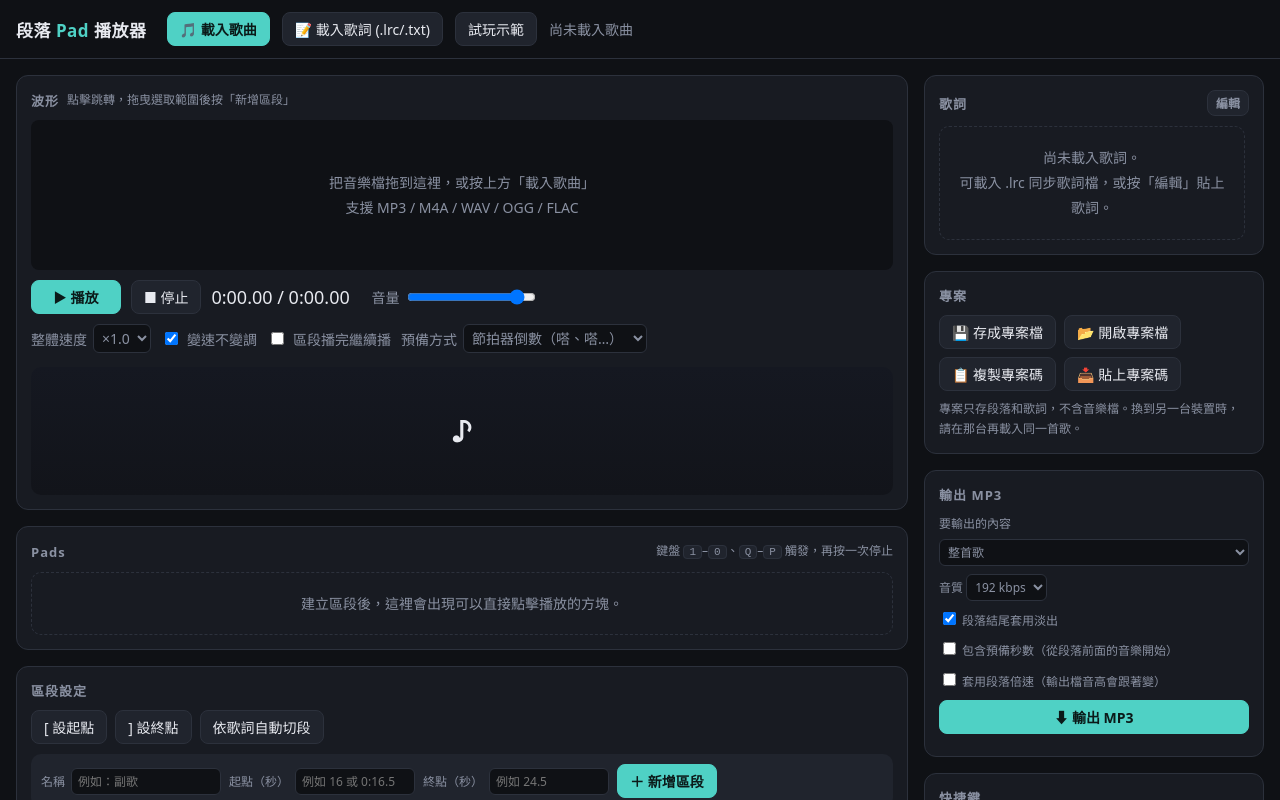
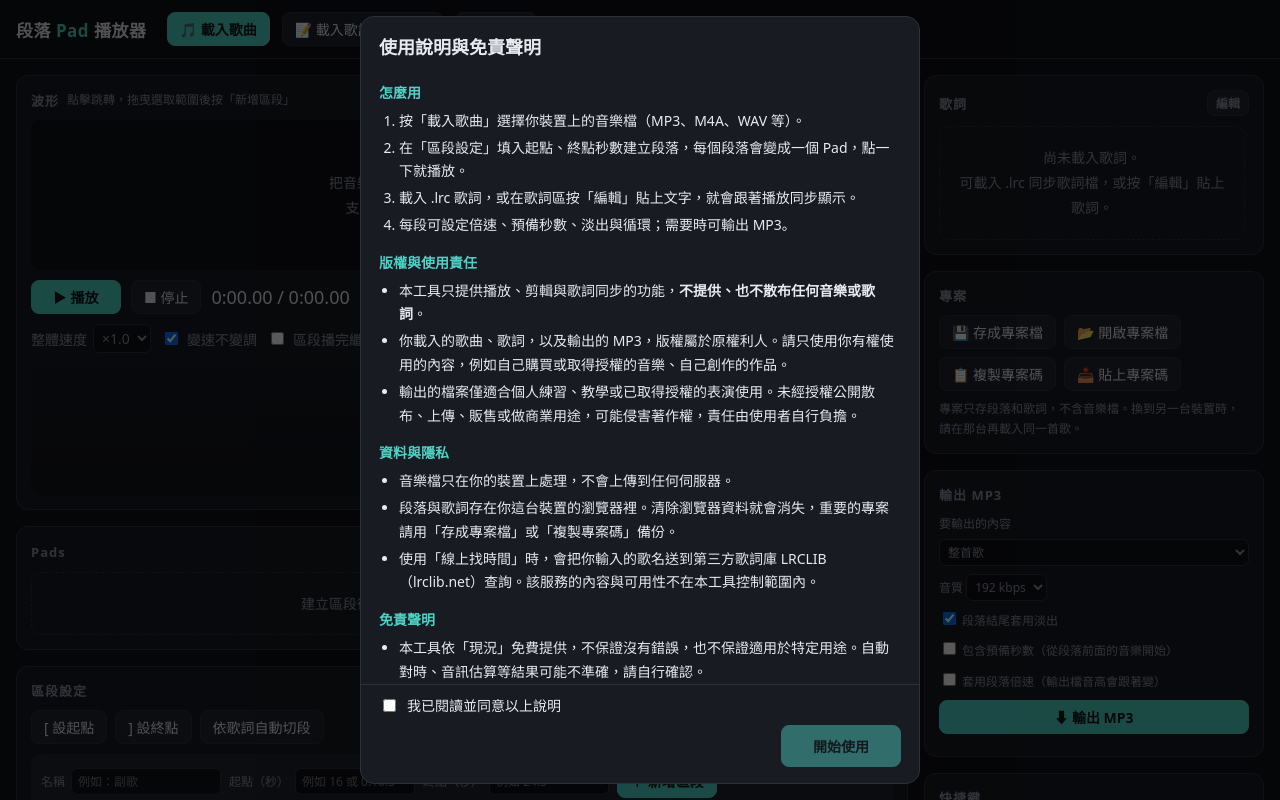
Before and after one commit to qdadamisun-del/mvplaypad, a plain HTML site: page index.html in a window 1280 px wide. Shown: the top 800 px of the page. Drawn offline with Linux system fonts and the light colour scheme.

Commit message:
Add usage notes, disclaimer and credits
Co-Authored-By: Claude Opus 5.5 <noreply@anthropic.com>
Claude-Session: https://claude.ai/code/session_01XbEeCU7549hbDBgiFsFpeB

```diff
--- a/index.html
+++ b/index.html
@@ -142,6 +142,21 @@ select.rateSel{background:var(--bg);border:1px solid var(--line);border-radius:6
   .newSeg input,#newName{width:100%;flex:1}
   .newSeg #addSeg{width:100%}
 }
+.appFoot{display:flex;flex-wrap:wrap;text-align:center;justify-content:center;gap:4px 14px;align-items:center;color:var(--muted);font-size:12px;padding:8px 16px 24px}
+.linkBtn{background:none;border:none;color:var(--accent);text-decoration:underline;padding:4px;font-size:12px}
+.modalBack{position:fixed;inset:0;z-index:20;background:rgba(0,0,0,.65);display:flex;align-items:center;justify-content:center;
+  padding:max(16px,env(safe-area-inset-top,0px)) max(16px,env(safe-area-inset-right,0px)) max(16px,env(safe-area-inset-bottom,0px)) max(16px,env(safe-area-inset-left,0px))}
+.modal{background:var(--panel);border:1px solid var(--line);border-radius:14px;max-width:560px;width:100%;max-height:100%;display:flex;flex-direction:column;overflow:hidden}
+.modal h2{margin:0;padding:16px 18px 8px;font-size:18px}
+.modalBody{overflow:auto;padding:0 18px 8px;line-height:1.7;font-size:14px}
+.modalBody h3{font-size:14px;color:var(--accent);margin:14px 0 4px}
+.modalBody ul,.modalBody ol{margin:0;padding-left:20px}
+.modalBody li{margin:3px 0}
+.agreeRow{display:flex;gap:8px;align-items:center;padding:10px 18px;border-top:1px solid var(--line)}
+.modalBtns{display:flex;justify-content:flex-end;padding:0 18px 16px}
+.modalBtns button{min-width:120px;padding:10px 16px}
+.modalBtns button:disabled{opacity:.45;cursor:not-allowed}
+@media (max-width:700px){ .appFoot{padding-bottom:90px} }
 .stampBar{display:none;background:rgba(246,173,85,.12);border:1px solid var(--accent2);border-radius:8px;padding:8px;margin-bottom:8px;font-size:12px;line-height:1.7}
 .stampBar.on{display:block}
 </style>
@@ -266,6 +281,47 @@ select.rateSel{background:var(--bg);border:1px solid var(--line);border-radius:6
     </section>
   </aside>
 </main>
+<footer class="appFoot">
+  <button id="aboutBtn" class="linkBtn">使用說明與免責聲明</button>
+  <span>段落 Pad 播放器 · 由光影哲學設計有限公司設計 · 製片：光哲設計</span>
+</footer>
+<div id="about" class="modalBack" hidden>
+  <div class="modal" role="dialog" aria-modal="true" aria-labelledby="aboutTitle">
+    <h2 id="aboutTitle">使用說明與免責聲明</h2>
+    <div class="modalBody">
+      <h3>怎麼用</h3>
+      <ol>
+        <li>按「載入歌曲」選擇你裝置上的音樂檔（MP3、M4A、WAV 等）。</li>
+        <li>在「區段設定」填入起點、終點秒數建立段落，每個段落會變成一個 Pad，點一下就播放。</li>
+        <li>載入 .lrc 歌詞，或在歌詞區按「編輯」貼上文字，就會跟著播放同步顯示。</li>
+        <li>每段可設定倍速、預備秒數、淡出與循環；需要時可輸出 MP3。</li>
+      </ol>
+      <h3>版權與使用責任</h3>
+      <ul>
+        <li>本工具只提供播放、剪輯與歌詞同步的功能，<b>不提供、也不散布任何音樂或歌詞</b>。</li>
+        <li>你載入的歌曲、歌詞，以及輸出的 MP3，版權屬於原權利人。請只使用你有權使用的內容，例如自己購買或取得授權的音樂、自己創作的作品。</li>
+        <li>輸出的檔案僅適合個人練習、教學或已取得授權的表演使用。未經授權公開散布、上傳、販售或做商業用途，可能侵害著作權，責任由使用者自行負擔。</li>
+      </ul>
+      <h3>資料與隱私</h3>
+      <ul>
+        <li>音樂檔只在你的裝置上處理，不會上傳到任何伺服器。</li>
+        <li>段落與歌詞存在你這台裝置的瀏覽器裡。清除瀏覽器資料就會消失，重要的專案請用「存成專案檔」或「複製專案碼」備份。<span class="inClaudeOnly">在 Claude 網址版中，段落也會同步到你自己的 Claude 帳號，只有你看得到。</span></li>
+        <li class="notInClaude">使用「線上找時間」時，會把你輸入的歌名送到第三方歌詞庫 LRCLIB（lrclib.net）查詢。該服務的內容與可用性不在本工具控制範圍內。</li>
+      </ul>
+      <h3>免責聲明</h3>
+      <ul>
+        <li>本工具依「現況」免費提供，不保證沒有錯誤，也不保證適用於特定用途。自動對時、音訊估算等結果可能不準確，請自行確認。</li>
+        <li>因使用本工具所造成的任何資料遺失、檔案損壞、表演失誤或其他損失，設計者（光影哲學設計有限公司）不負賠償責任。</li>
+        <li>本工具是獨立開發的作品，與任何 DJ 設備、音樂串流或軟體廠商都沒有關係，也未獲得其授權或背書。</li>
+        <li>MP3 編碼使用開源程式庫 lamejs（LGPL 授權）。</li>
+      </ul>
+      <h3>製作</h3>
+      <p style="margin:0">本工具由 <b>光影哲學設計有限公司</b> 設計<br>製片：<b>光哲設計</b></p>
+    </div>
+    <label class="agreeRow" id="agreeRow"><input type="checkbox" id="agreeChk"> 我已閱讀並同意以上說明</label>
+    <div class="modalBtns"><button id="aboutOk" class="primary">開始使用</button></div>
+  </div>
+</div>
 <div id="toast"></div>
 
 <!-- MP3 編碼器：lamejs 1.2.1（LGPL，https://github.com/zhuker/lamejs），內嵌以便離線使用 -->
@@ -1420,6 +1476,7 @@ window.addEventListener("resize",()=>{ computePeaks(); });
 window.addEventListener("keydown",e=>{
   if(e.target.matches("input[type=text],input[type=number],textarea,select")) return;
   if(e.metaKey||e.ctrlKey||e.altKey) return;
+  if(!$("about").hidden){ if(e.key==="Escape" && $("agreeRow").hidden) $("about").hidden=true; return; }
   const k=e.key.length===1?e.key.toUpperCase():e.key;
   if(k===" "){ e.preventDefault(); togglePlay(); return; }
   if(k==="T" && stamping){ e.preventDefault(); stamp(); return; }
@@ -1432,6 +1489,19 @@ window.addEventListener("keydown",e=>{
   const pi=PAD_KEYS.indexOf(k); if(pi>=0 && segments[pi] && !e.repeat){ e.preventDefault(); triggerPad(segments[pi]); }
 });
 
+// 免責聲明：第一次開啟時要勾選同意；之後可從頁尾再打開
+const AGREE_KEY="segpad:agreed:v1";
+let agreed=false; try{ agreed=localStorage.getItem(AGREE_KEY)==="1"; }catch(e){}
+document.querySelectorAll(IN_CLAUDE?".notInClaude":".inClaudeOnly").forEach(el=>el.hidden=true);
+function openAbout(first){
+  $("about").hidden=false; $("agreeRow").hidden=!first; $("agreeChk").checked=false;
+  $("aboutOk").textContent=first?"開始使用":"關閉"; $("aboutOk").disabled=!!first;
+}
+$("agreeChk").onchange=()=>{ $("aboutOk").disabled=!$("agreeChk").checked; };
+$("aboutOk").onclick=()=>{ if(!$("agreeRow").hidden){ agreed=true; try{ localStorage.setItem(AGREE_KEY,"1"); }catch(e){} } $("about").hidden=true; };
+$("aboutBtn").onclick=()=>openAbout(false);
+if(!agreed) openAbout(true);
+
 renderAll(); requestAnimationFrame(frame);
 window.__segpad = { get P(){return P;}, get segments(){return segments;}, get lyrics(){return lyrics;}, position };
 })();
--- a/sw.js
+++ b/sw.js
@@ -1,5 +1,5 @@
 // 離線快取：第一次開啟後，沒有網路也能使用
-const CACHE="segpad-bd7886f9bc";
+const CACHE="segpad-f8e834b8eb";
 const FILES=["./","index.html","manifest.webmanifest","icon-192.png","icon-512.png","icon-maskable-512.png","apple-touch-icon.png"];
 self.addEventListener("install",e=>{ e.waitUntil(caches.open(CACHE).then(c=>c.addAll(FILES))); self.skipWaiting(); });
 self.addEventListener("activate",e=>{ e.waitUntil(caches.keys().then(ks=>Promise.all(ks.filter(k=>k!==CACHE).map(k=>caches.delete(k)))).then(()=>self.clients.claim())); });
```
Also changed, not shown: 1 other file.
